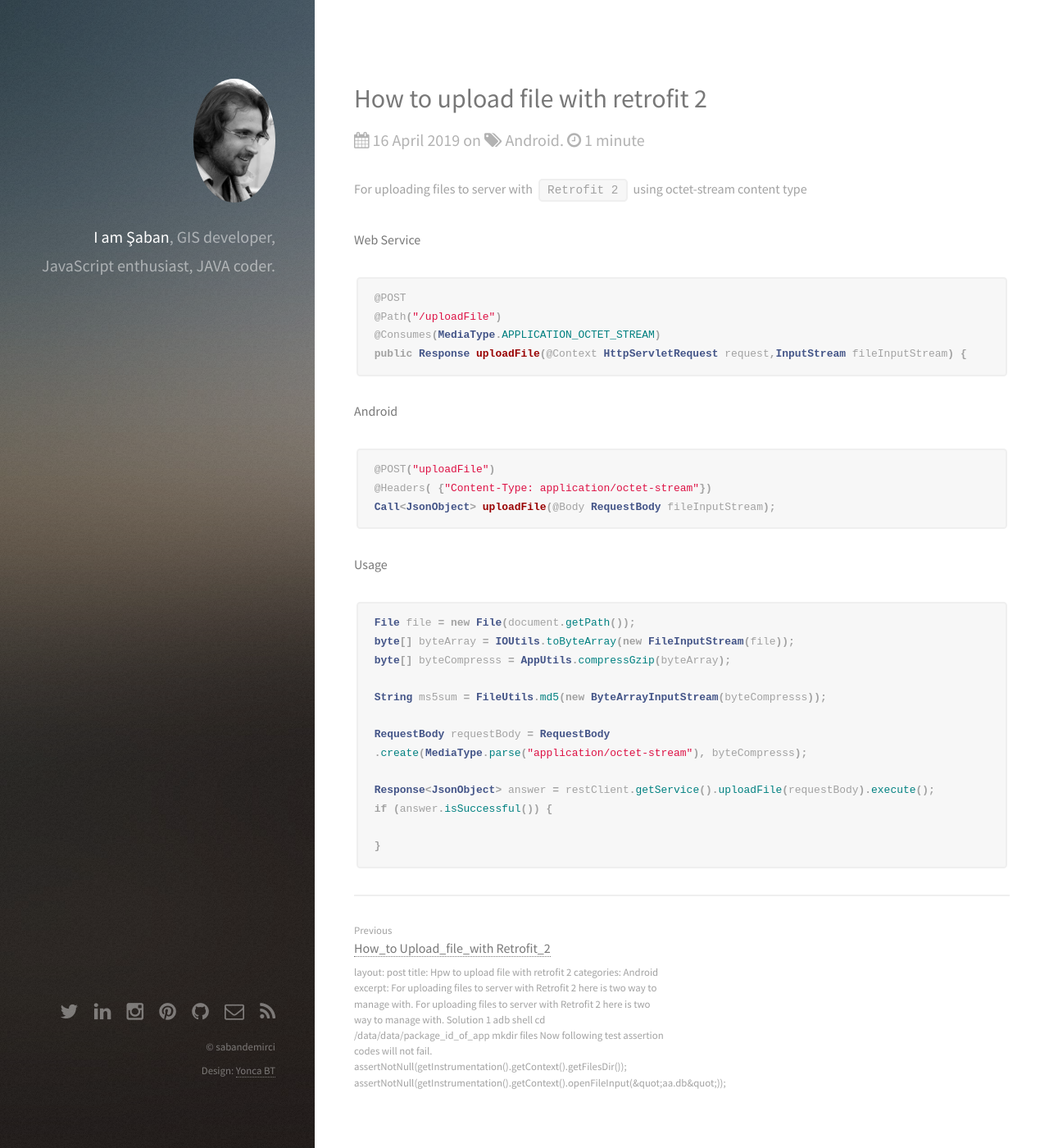
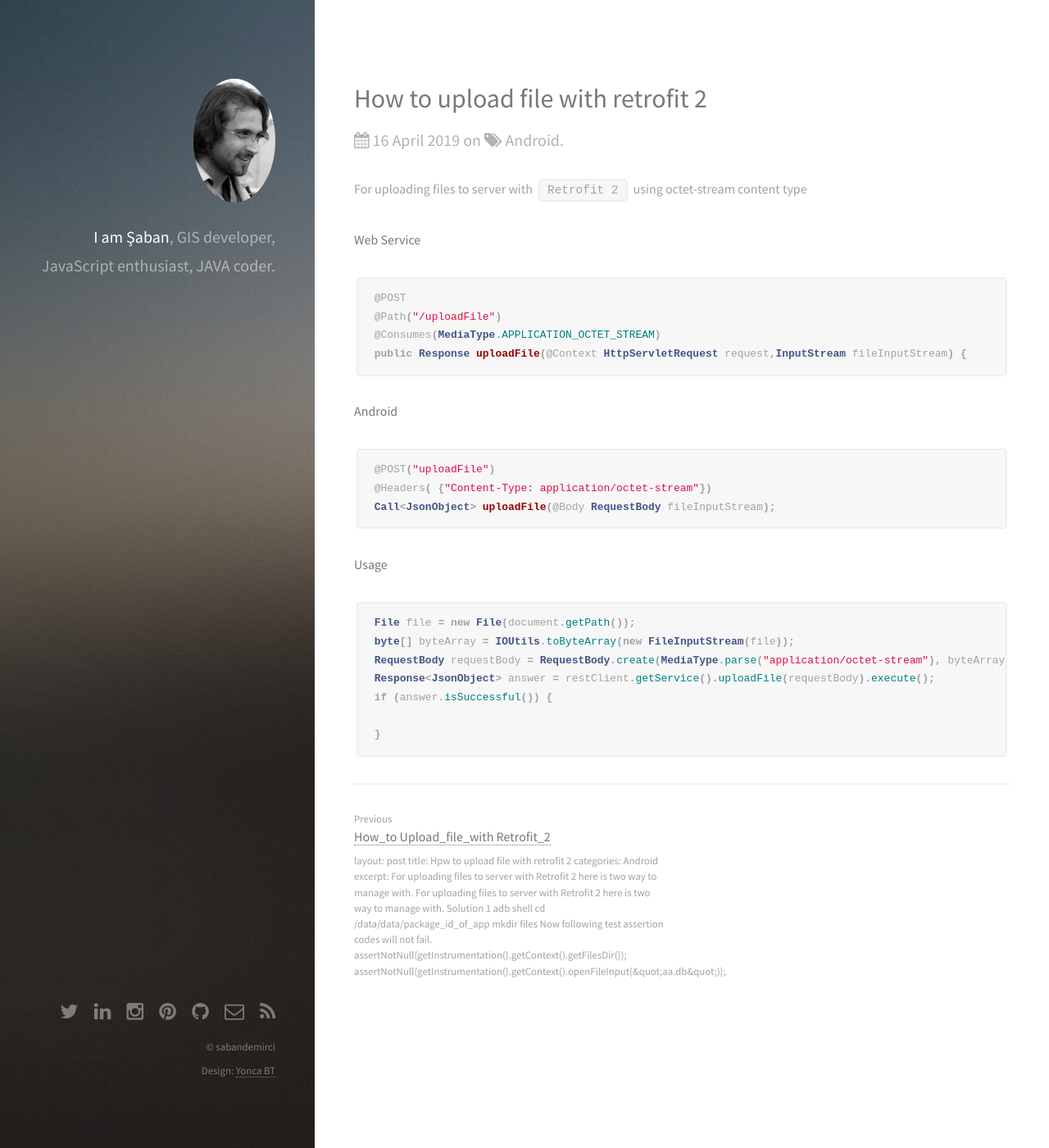
Before and after one commit to sabandemirci/sabandemirci.github.io, a Jekyll site: the page built from _posts/2019-04-16-how_to-upload_file_with-retrofit_2.markdown, in a window 1280 px wide and 1400 px high. Shown: the whole window at 82% size. Built offline with Jekyll 4.4.1, drawn with Linux system fonts in a browser that asks for light colours.

```diff
--- a/_posts/2019-04-16-how_to-upload_file_with-retrofit_2.markdown
+++ b/_posts/2019-04-16-how_to-upload_file_with-retrofit_2.markdown
@@ -30,13 +30,7 @@ Call<JsonObject> uploadFile(@Body RequestBody fileInputStream);
 {% highlight java %}
 File file = new File(document.getPath());
 byte[] byteArray = IOUtils.toByteArray(new FileInputStream(file));
-byte[] byteCompresss = AppUtils.compressGzip(byteArray);
-
-String ms5sum = FileUtils.md5(new ByteArrayInputStream(byteCompresss));
-
-RequestBody requestBody = RequestBody
-.create(MediaType.parse("application/octet-stream"), byteCompresss);
-
+RequestBody requestBody = RequestBody.create(MediaType.parse("application/octet-stream"), byteArray);
 Response<JsonObject> answer = restClient.getService().uploadFile(requestBody).execute();
 if (answer.isSuccessful()) {
 
```
